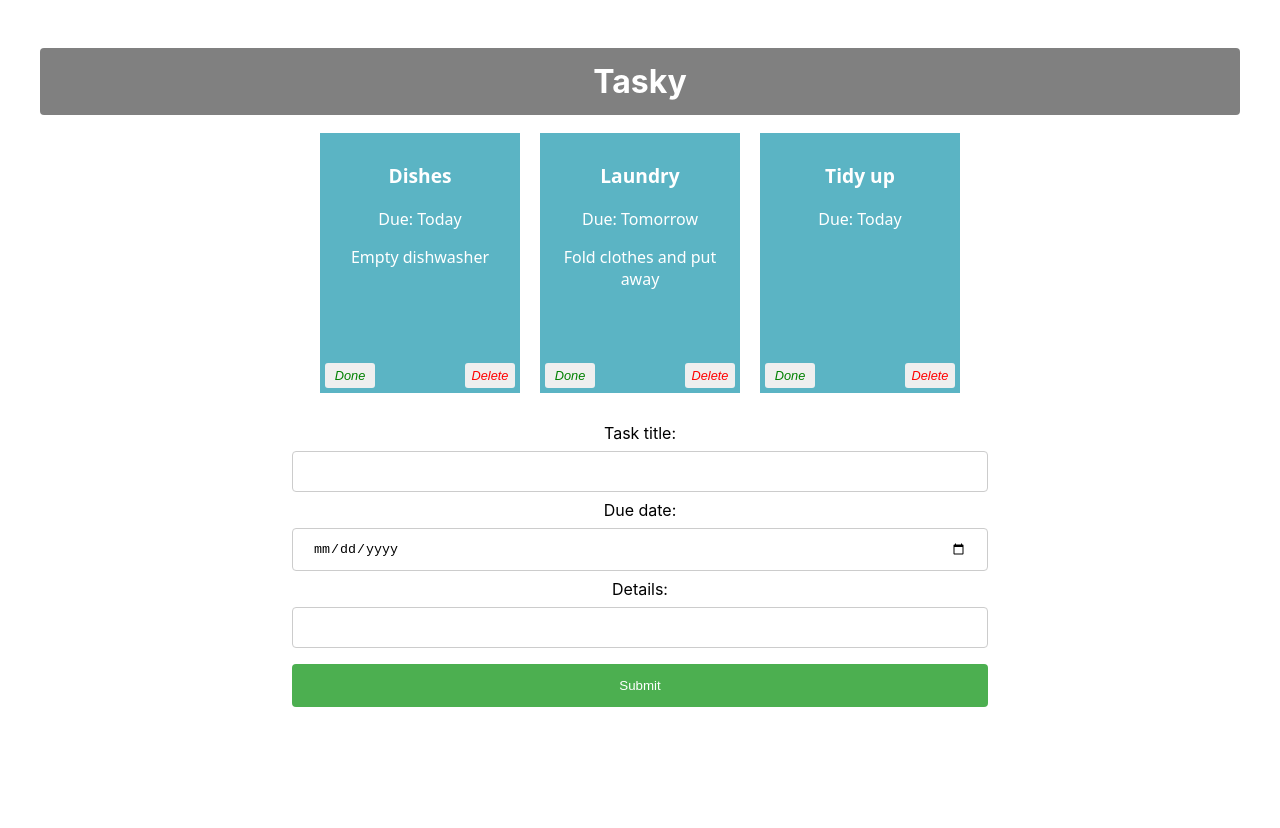
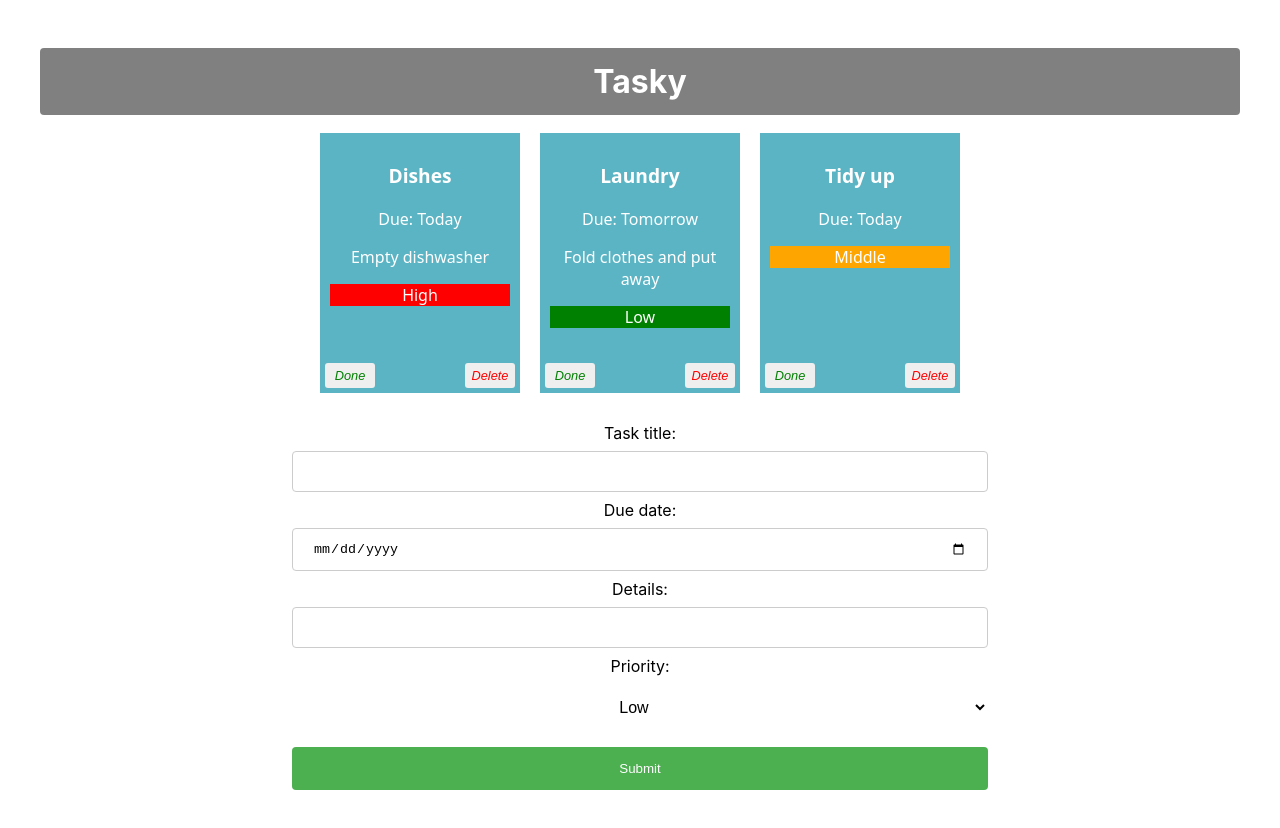
Before and after one commit to igorkapusniak0/React-App, a React (Create React App) app in the folder tasky/: page / in a window 1280 px wide. Shown: the top 828 px of the page. Before the commit the page ends 800 px from the top, so only its background shows below. Built offline with nearby package versions, Linux system fonts and the light colour scheme.

Commit message:
tasky lab 2 - exercise done

```diff
--- a/tasky/src/App.css
+++ b/tasky/src/App.css
@@ -132,3 +132,16 @@ form {
   width: 100%;
   margin: auto;
 }
+
+select {
+  background-color: #ffffff;
+  outline-color: black;
+  text-align: center;
+  font-size: medium;
+  width: 60%;
+  padding: 14px 20px;
+  margin: 8px 0;
+  border: none;
+  border-radius: 4px;
+  cursor: pointer;
+}
--- a/tasky/src/App.js
+++ b/tasky/src/App.js
@@ -9,9 +9,9 @@ import { v4 as uuidv4 } from 'uuid';
 function App() {
   const [ taskState, setTaskState ] = useState({
     tasks: [
-      { id: 1, title:"Dishes", description: "Empty dishwasher", deadline: "Today", done: false },
-      { id: 2, title: "Laundry", description: "Fold clothes and put away", deadline: "Tomorrow", done: false },
-      { id: 3, title: "Tidy up", deadline: "Today", done: false}
+      { id: 1, title:"Dishes", description: "Empty dishwasher", deadline: "Today", done: false, priority: "High" },
+      { id: 2, title: "Laundry", description: "Fold clothes and put away", deadline: "Tomorrow", done: false, priority: "Low" },
+      { id: 3, title: "Tidy up", deadline: "Today", done: false, priority: "Middle"}
     ]
   });
   const doneHandler = (taskIndex) => {
@@ -28,7 +28,8 @@ function App() {
   const [ formState, setFormState ] = useState({
     title:"",
     description: "",
-    deadline: ""
+    deadline: "",
+    priority: ""
   });
   const formChangeHandler = (event) => {
     let form = {...formState};
@@ -43,6 +44,9 @@ function App() {
       case "deadline":
         form.deadline = event.target.value;
         break;
+        case "priority":
+          form.priority = event.target.value;
+          break;
       default:
         form = formState;
     }
@@ -69,6 +73,7 @@ function App() {
       title={task.title}
       description={task.description}
       deadline={task.deadline}
+      priority={task.priority}
       key={task.id}
       done={task.done}
       markDone={() => doneHandler(index)}
--- a/tasky/src/components/Form.js
+++ b/tasky/src/components/Form.js
@@ -1,4 +1,6 @@
 import React from "react";
+
+const prioriyList = ["Low", "Mid", "High"];
 
 const AddTaskForm = (props) => {
 
@@ -22,6 +24,17 @@ const AddTaskForm = (props) => {
             <br />
             <input type="text" name="description" onChange={(event) => props.change(event)} />
         </label>
+        <br />
+        <label>
+            Priority:
+            <br />
+            <select name="priority" onChange={(event) => props.change(event)}>
+            <option>Low</option>
+            <option>Middle</option>
+            <option>High</option>
+            </select>
+            <br />
+        </label>
         <input type="submit" value="Submit" />
         </form>
     </div>
--- a/tasky/src/components/Task.js
+++ b/tasky/src/components/Task.js
@@ -2,10 +2,11 @@ import React from "react";
 
 function Task (props) {
     return (
-        <div className="card" style={{backgroundColor: props.done ? 'lightgrey' : '#5bb4c4'}}>
+        <div className="card" style={{backgroundColor: props.done ? 'lightgrey' : '#5bb4c4'}} >
             <p className="title">{props.title}</p>
             <p>Due: {props.deadline}</p>
             <p>{props.description}</p>
+            <p style={{backgroundColor: props.priority=="Low" ? 'green' : props.priority=="Middle" ? 'orange' : 'red'}}>{props.priority}</p>
             <button onClick={props.markDone} className='doneButton'>Done</button>
             <button className="deleteButton" onClick={props.deleteTask}>Delete</button>
        </div>
```
